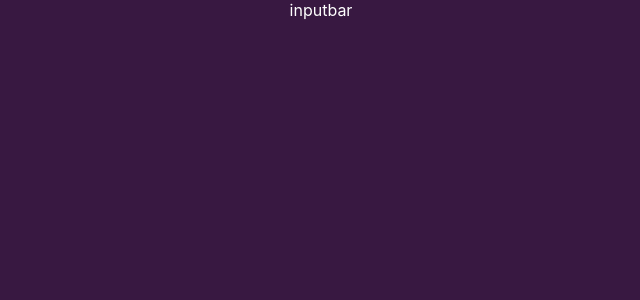
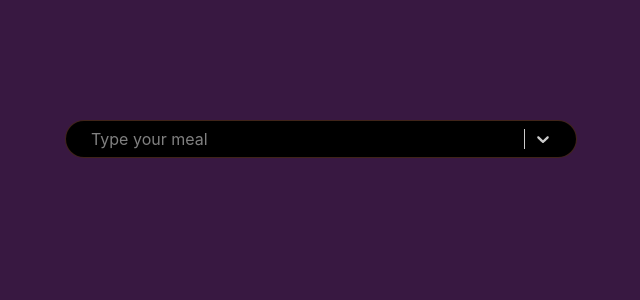
Before and after one commit to cwanylisek/daily-calorie-counter, a React (Create React App) app: page / in a window 1280 px wide. Shown: the top 300 px of the page, without its empty margins (319-959 px from the left). Built offline with nearby package versions, Linux system fonts and the light colour scheme.

Commit message:
select implementation

```diff
--- a/src/components/Inputbar/Inputbar.js
+++ b/src/components/Inputbar/Inputbar.js
@@ -1,10 +1,48 @@
-import React from 'react'
+import React, { useContext } from 'react';
+import { MealsContext } from '../../contexts/MealsContext';
+import Select from 'react-select';
+import './Inputbar.scss';
 
 const Inputbar = () => {
 
+    const { meals } = useContext(MealsContext)
+
+    const styles = {
+        control: (provided, state) => ({
+            ...provided,
+            background: '#000',
+            border: '1px solid rgba(254, 145, 102, 0.25)',
+            boxSizing: 'border-box',
+            borderRadius: '20px',
+            width: '100%',
+            height: '32px',
+            padding: '0 15px'
+        }),
+        menu: (provided) => ({
+            ...provided,
+            width: '100%',
+            zIndex: '110',
+            background: '#000'
+        })
+    }
+
     return (
-        <div>
-            inputbar
+        <div className="inputbar__container">
+            <Select
+                options={meals}
+                placeholder={'Type your meal'}
+                isSearchable={true}
+                styles={styles}
+                theme={theme => ({
+                    ...theme,
+                    borderRadius: 0,
+                    colors: {
+                        ...theme.colors,
+                        primary25: '#FE9166',
+                        primary: '#FE9166',
+                    },
+                })}
+            />
         </div>
     )
 };
--- /dev/null
+++ b/src/components/Inputbar/Inputbar.scss
@@ -0,0 +1,7 @@
+.inputbar {
+    &__container {
+        top: 15%;
+        position: absolute;
+        width: 40%;
+    }
+}
--- a/src/contexts/MealsContext.js
+++ b/src/contexts/MealsContext.js
@@ -5,7 +5,9 @@ export const MealsContext = createContext();
 
 const MealsContextProvider = props => {
     const [meals, setMeals] = useState([
-        { id: uuid(), meal: 'rice', kcal: 351, portion: 1}
+        { id: uuid(), value: 'rice', label: 'Rice', kcal: 351, portion: 100},
+        { id: uuid(), value: 'chicken breast', label: 'Chicken breast', kcal: 164, portion: 100},
+        { id: uuid(), value: 'beef', label: 'Beef', kcal: 250, portion: 100}
     ])
 
     return (
```
